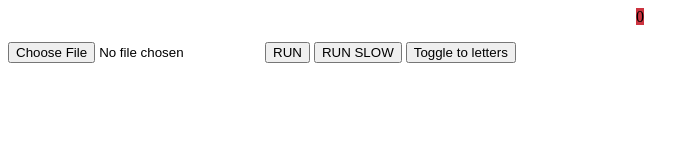
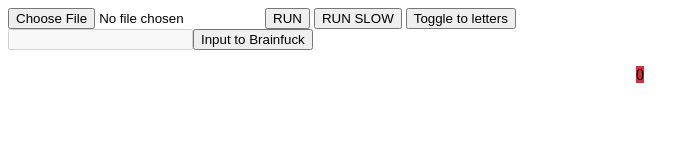
Before and after one commit to Izzet/ProjektPRG, a plain HTML site: page index.html in a window 1280 px wide. Shown: the whole page, without its empty margins (0-699 px from the left). Drawn offline with Linux system fonts and the light colour scheme.

Commit message:
začátek inputu - potřeba dodělat aby bylo zabráněno nepřerušitelnému while

```diff
--- a/brainfuckMachine.js
+++ b/brainfuckMachine.js
@@ -1,4 +1,4 @@
-function BrainfuckMachine (code, renderer){
+function BrainfuckMachine (code, input){
 	this.memory = [0];
 	this.index = 0;
 
@@ -10,7 +10,10 @@ function BrainfuckMachine (code, renderer){
 	this.steps = 0;
 	this.maxSteps = 100000;
 
+	this.waitingForInput = false;
+
 	this.renderer = new BrainfuckRenderer();
+	this.inputElement = input;
 
 	var _this = this;
 	this.order = {
@@ -60,10 +63,16 @@ function BrainfuckMachine (code, renderer){
 			_this.cursor = _this.parStack[_this.parStack.length-1]-1;
 			_this.parStack.splice(_this.parStack.length-1,1);
 		},
+		"," : function (){
+			_this.waitingForInput = true;
+			_this.inputElement.disabled = false;
+		},
 	};
 
 };
 BrainfuckMachine.prototype.step = function (){
+	if(this.waitingForInput)
+		return;
 	if(this.code[this.cursor]){
 		if(this.order[this.code[this.cursor]]){
 			this.order[this.code[this.cursor]]();
@@ -92,3 +101,7 @@ BrainfuckMachine.prototype.doAllSlow = function (s){
 		setTimeout(function (){_this.doAllSlow(_this.steps);}, 10);
 	};
 };
+BrainfuckMachine.prototype.input = function ( input ){
+	this.memory[this.index] = input;
+	this.waitingForInput = false;
+};
--- a/index.html
+++ b/index.html
@@ -5,20 +5,25 @@
 	<body>
 		<script src="brainfuckRenderer.js"></script>
 		<script src="brainfuckMachine.js"></script>
+
+
+		<input type="file" id="inputScript"></input>
+		<button id="run">RUN</button>
+		<button id="runSlow">RUN SLOW</button>
+		<button id="letters">Toggle to letters</button>
+		<br><input id="userInput" type="text"><button id="input">Input to Brainfuck</button>
 		<script>
-			var brainfuck = new BrainfuckMachine("");
+			var inEl = document.getElementById("userInput");
+			inEl.disabled = true;
+			var brainfuck = new BrainfuckMachine(",++.", inEl);
 			var bEl = brainfuck.renderer.element;
 			bEl.align = "center";
 			document.body.appendChild(bEl);
 			brainfuck.renderer.last = 0;
 		</script>
-
-		<input type="file" id="inputScript"></input>
-		<button id="run">RUN</button>
-		<button id="runSlow">RUN SLOW</button>
-		<button id="letters">Toggle to letters</button>
 		<script>
 			var el = document.getElementById("inputScript");
+			var inElSend = document.getElementById("input");
 			var reader = new FileReader();
 			var runner = document.getElementById("run");
 			var runnerSlow = document.getElementById("runSlow");
@@ -43,6 +48,11 @@
 			letters.onclick = function (){
 				brainfuck.renderer.letters = !brainfuck.renderer.letters;
 			};
+			inElSend.onclick = function (){
+				if(brainfuck.waitingForInput){
+					brainfuck.input(parseInt(inEl.value));
+				}
+			};
 		</script>
 	</body>
 </html>
```
